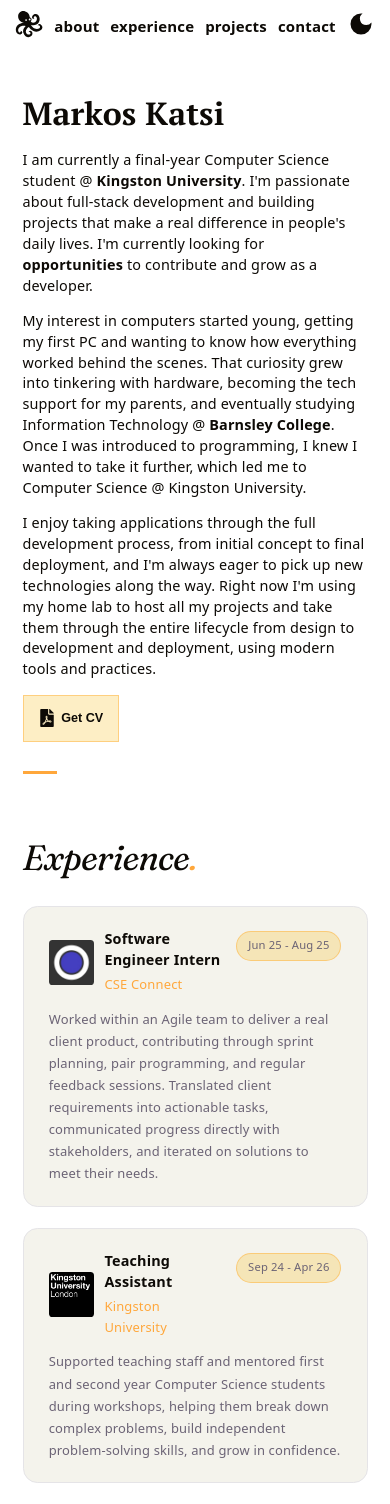
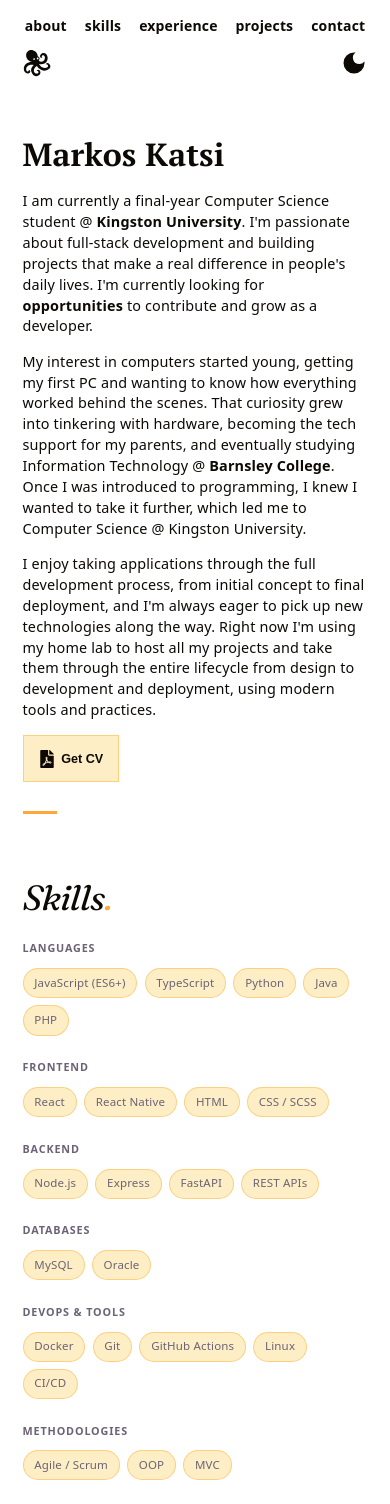
Before and after one commit to markoskatsi/mark0scom, a React (Vite) app: page / in a window 390 px wide. Shown: the top 1504 px of the page. Built offline with nearby package versions, Linux system fonts and the light colour scheme; a web font is replaced by a local one.

Commit message:
Added Skills Section

```diff
--- a/src/App.tsx
+++ b/src/App.tsx
@@ -1,6 +1,7 @@
 import { Footer } from "./layout/Footer.tsx";
 import { Header } from "./layout/Header.tsx";
 import About from "./sections/About.tsx";
+import Skills from "./sections/Skills.tsx";
 import Experience from "./sections/Experience.tsx";
 import Projects from "./sections/Projects.tsx";
 import Contact from "./sections/Contact.tsx";
@@ -13,6 +14,7 @@
       <ScrollToTop />
       <main>
         <About />
+        <Skills />
         <Experience />
         <Projects />
         <Contact />
--- /dev/null
+++ b/src/data/skills.ts
@@ -0,0 +1,35 @@
+export interface SkillCategory {
+  category: string;
+  skills: string[];
+}
+
+export const skillCategories: SkillCategory[] = [
+  {
+    category: "Languages",
+    skills: ["JavaScript (ES6+)", "TypeScript", "Python", "Java", "PHP"],
+  },
+  {
+    category: "Frontend",
+    skills: ["React", "React Native", "HTML", "CSS / SCSS"],
+  },
+  {
+    category: "Backend",
+    skills: ["Node.js", "Express", "FastAPI", "REST APIs"],
+  },
+  {
+    category: "Databases",
+    skills: ["MySQL", "Oracle"],
+  },
+  {
+    category: "DevOps & Tools",
+    skills: ["Docker", "Git", "GitHub Actions", "Linux", "CI/CD"],
+  },
+  {
+    category: "Methodologies",
+    skills: ["Agile / Scrum", "OOP", "MVC"],
+  },
+  {
+    category: "Spoken Languages",
+    skills: ["English", "Greek"],
+  },
+];
--- a/src/layout/Header.scss
+++ b/src/layout/Header.scss
@@ -16,6 +16,13 @@
 
   a:hover {
     color: var(--accent);
+  }
+
+  nav {
+    display: flex;
+    align-items: center;
+    gap: 36px;
+    transition: gap 0.3s;
   }
 
   .header-logo {
@@ -42,20 +49,28 @@
   }
 
   @media (max-width: 600px) {
-    gap: 15px;
-    padding: 14px;
+    flex-wrap: wrap;
+    justify-content: space-between;
+    gap: 12px;
+    padding: 16px 22.5px 12px;
+
+    nav {
+      order: 1;
+      flex-basis: 100%;
+      justify-content: center;
+      gap: 18px;
+    }
+
+    .header-logo {
+      order: 2;
+    }
+
+    > *:last-child {
+      order: 3;
+    }
 
     a {
-      font-size: 15px;
-    }
-  }
-
-  @media (max-width: 400px) {
-    gap: 11px;
-    padding: 10px;
-
-    a {
-      font-size: 15px;
+      font-size: 14px;
     }
   }
 }
--- a/src/layout/Header.tsx
+++ b/src/layout/Header.tsx
@@ -4,6 +4,7 @@
 
 const navItems = [
   { name: "about", href: "#about" },
+  { name: "skills", href: "#skills" },
   { name: "experience", href: "#experience" },
   { name: "projects", href: "#projects" },
   { name: "contact", href: "#contact" },
@@ -13,11 +14,11 @@
   return (
     <header>
       <IconCycle />
-      {navItems.map((item) => (
-        <div key={item.name}>
-          <a href={item.href}>{item.name}</a>
-        </div>
-      ))}
+      <nav>
+        {navItems.map((item) => (
+          <a key={item.name} href={item.href}>{item.name}</a>
+        ))}
+      </nav>
       <ThemeToggle />
     </header>
   );
--- /dev/null
+++ b/src/sections/Skills.scss
@@ -0,0 +1,35 @@
+.skills-grid {
+  display: grid;
+  grid-template-columns: repeat(2, 1fr);
+  gap: 21.6px;
+
+  @media (max-width: 600px) {
+    grid-template-columns: 1fr;
+  }
+}
+
+.skills-group {
+  h3 {
+    font-size: 0.75rem;
+    font-weight: 600;
+    text-transform: uppercase;
+    letter-spacing: 0.08em;
+    color: var(--text);
+    margin: 0 0 9px;
+  }
+}
+
+.skills-pills {
+  display: flex;
+  flex-wrap: wrap;
+  gap: 7.2px;
+
+  span {
+    font-size: 0.8rem;
+    padding: 3.6px 10.8px;
+    border-radius: 999px;
+    background: var(--accent-bg);
+    border: 1px solid var(--accent-border);
+    color: var(--text);
+  }
+}
--- /dev/null
+++ b/src/sections/Skills.tsx
@@ -0,0 +1,24 @@
+import { skillCategories } from "../data/skills";
+import "./Skills.scss";
+
+const Skills = () => {
+  return (
+    <section id="skills">
+      <h2>Skills</h2>
+      <div className="skills-grid">
+        {skillCategories.map(({ category, skills }) => (
+          <div key={category} className="skills-group">
+            <h3>{category}</h3>
+            <div className="skills-pills">
+              {skills.map((skill) => (
+                <span key={skill}>{skill}</span>
+              ))}
+            </div>
+          </div>
+        ))}
+      </div>
+    </section>
+  );
+};
+
+export default Skills;
```
